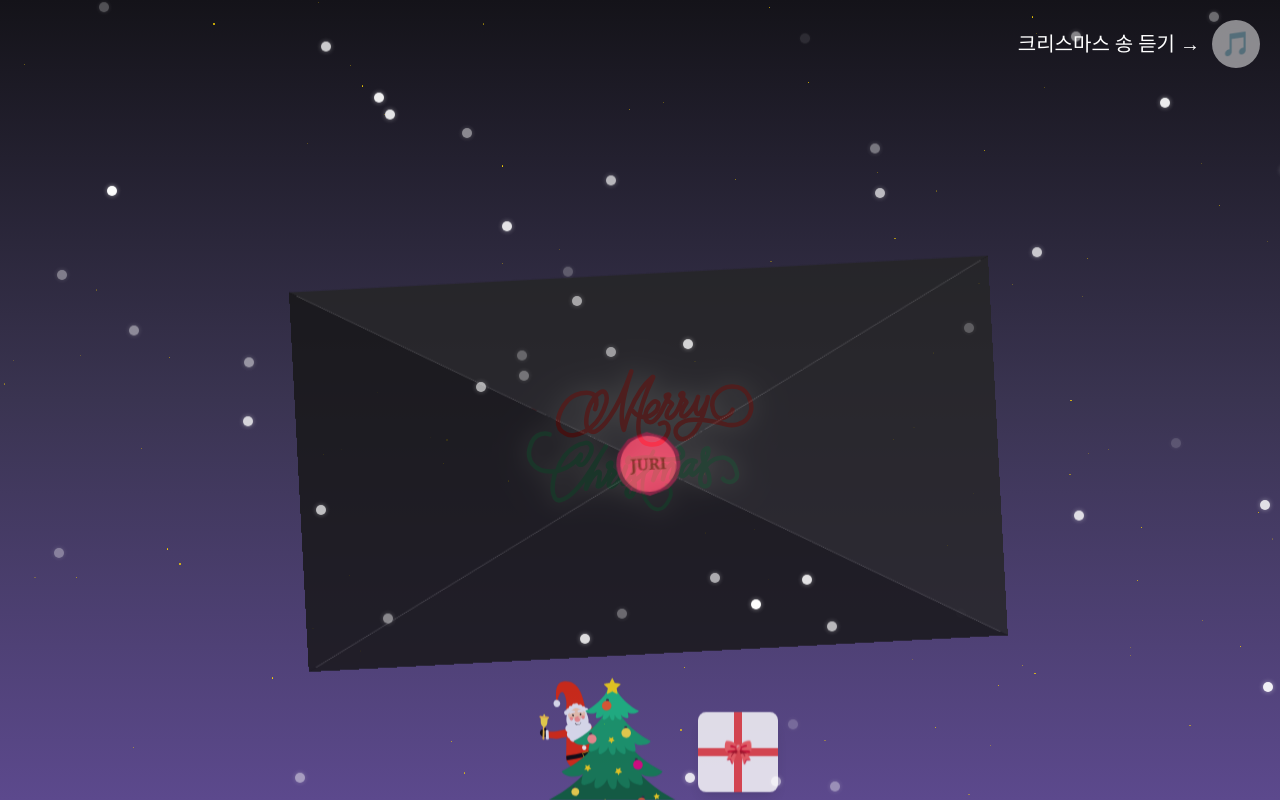
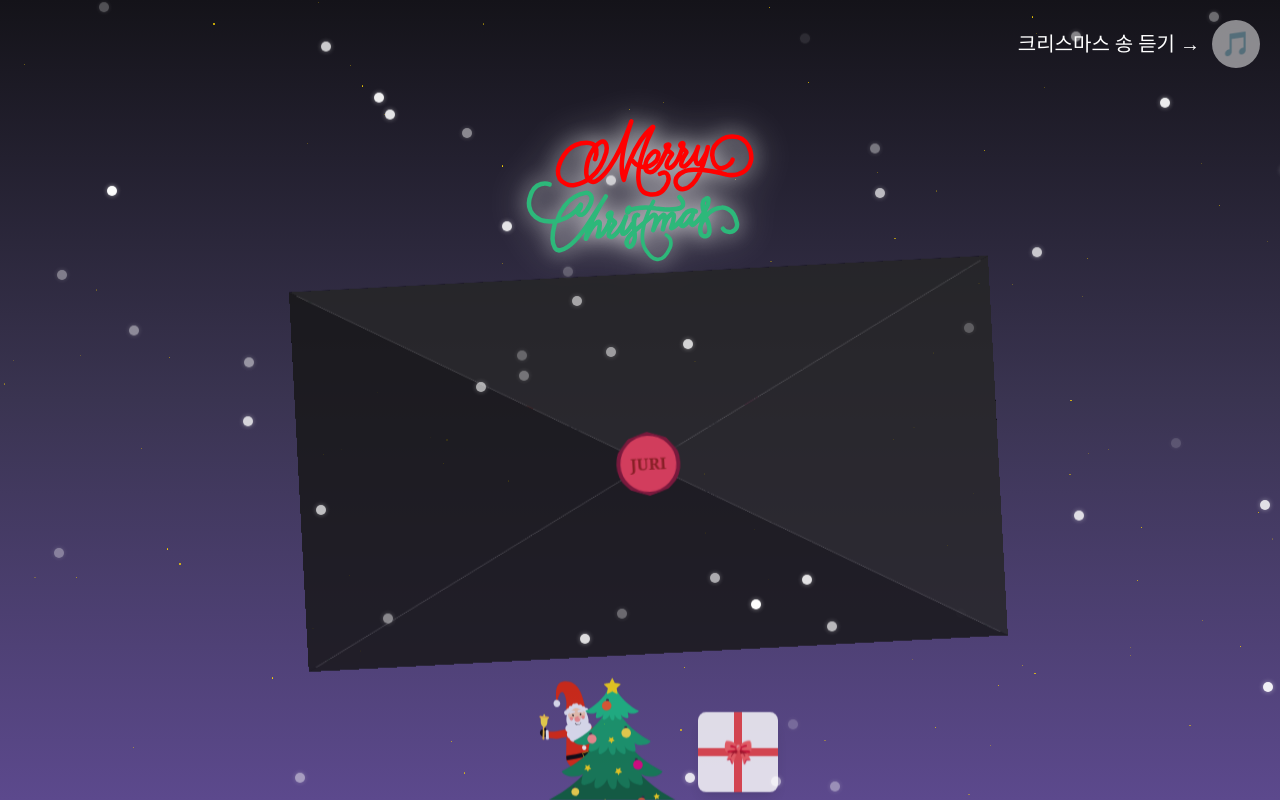
Before and after one commit to onezeun/JuriverseXmas, a Next.js app: page / in a window 1280 px wide. Built offline with nearby package versions, Linux system fonts and the light colour scheme; a web font is replaced by a local one.

Commit message:
편지 테두리 추가

```diff
--- a/src/components/ChristmasEnvelope.tsx
+++ b/src/components/ChristmasEnvelope.tsx
@@ -134,7 +134,14 @@ const ChristmasEnvelope = () => {
         <motion.div
           className="absolute left-0 top-0 transform"
           initial={{ top: 0, scale: 1 }}
-          animate={isTitleAnimationFinished ? { top: '-100px', scale: 0.5 } : { top: 0, scale: 1 }}
+          animate={
+            isTitleAnimationFinished
+              ? {
+                  top: window.innerWidth >= 768 ? '-350px' : '-100px',
+                  scale: 0.5,
+                }
+              : { top: 0, scale: 1 }
+          }
           transition={{ duration: 1, ease: 'easeInOut' }}
         >
           <Lottie
@@ -176,6 +183,16 @@ const ChristmasEnvelope = () => {
                     isOpen && animationComplete ? '-translate-y-48 duration-1000' : ''
                   }`}
                 >
+                  <div className="animate-border-pulse pointer-events-none absolute inset-0 border-4 border-dotted">
+                    <div className="absolute left-0 right-0 top-0 h-0 border-t-4 border-dotted border-green-700"></div>
+                    <div className="absolute bottom-0 left-0 right-0 h-0 border-t-4 border-dotted border-green-700"></div>
+                    <div className="absolute bottom-0 left-0 top-0 w-0 border-l-4 border-dotted border-red-700"></div>
+                    <div className="absolute bottom-0 right-0 top-0 w-0 border-r-4 border-dotted border-red-700"></div>
+                  </div>
+
+                  <div
+                    className={`relative flex flex-col items-center justify-start bg-white py-5 transition-all duration-300`}
+                  >
                     <p className="mb-5 text-2xl font-semibold text-black">
                       🎄 주리 공주👸의{' '}
                       <span>
@@ -189,31 +206,42 @@ const ChristmasEnvelope = () => {
                     </p>
                     <div className="flex w-full flex-col items-center justify-center text-sm">
                       <p className="my-0.5 w-[15.5rem] text-left text-gray-700">
-                      <span className="inline-block w-[6.5rem] text-left font-bold">🗓️ 언제?</span>
+                        <span className="inline-block w-[6.5rem] text-left font-bold">
+                          🗓️ 언제?
+                        </span>{' '}
                         2024년 12월 23일!
                       </p>
                       <p className="my-0.5 w-[15.5rem] text-left text-gray-700">
-                      <span className="inline-block w-[6.5rem] text-left font-bold">📍 어디?</span>
+                        <span className="inline-block w-[6.5rem] text-left font-bold">
+                          📍 어디?
+                        </span>{' '}
                         주리 공주 홈스윗홈 💕
                       </p>
                       <p className="my-0.5 w-[15.5rem] text-left text-gray-700">
-                      <span className="inline-block w-[6.5rem] text-left font-bold">⏰ 몇 시?</span>
+                        <span className="inline-block w-[6.5rem] text-left font-bold">
+                          ⏰ 몇 시?
+                        </span>{' '}
                         퇴근 후 핫한 밤 😘
                       </p>
                       <p className="my-0.5 w-[15.5rem] text-left text-gray-700">
                         <span className="inline-block w-[6.5rem] text-left font-bold">
-                        👗 드레스코드?
-                      </span>
+                          {' '}
+                          👗 드레스코드?{' '}
+                        </span>{' '}
                         전라로 오세요~ 🎅 <br />
                         <span className="ml-[6.5rem] text-xs text-neutral-500">
-                        (공주님 농담이에요!)
+                          {' '}
+                          (공주님 농담이에요!){' '}
                         </span>
                       </p>
                       <p className="my-0.5 w-[15.5rem] text-left text-gray-700">
-                      <span className="inline-block w-[6.5rem] text-left font-bold">🚫 규칙!</span>{' '}
+                        <span className="inline-block w-[6.5rem] text-left font-bold">
+                          🚫 규칙!
+                        </span>{' '}
                         연인 동반은 안돼~ 🙅‍♀️
                       </p>
                       <p className="pt-5 font-serif text-gray-700">⭐ Happy Holidays ⭐</p>
+                    </div>
                   </div>
                 </div>
                 {!isOpen && (
--- a/tailwind.config.ts
+++ b/tailwind.config.ts
@@ -10,10 +10,11 @@ export default {
   theme: {
     extend: {
       animation: {
-        float: 'float 3s infinite ease-in-out',
-        twinkle: 'twinkle 1.5s infinite ease-in-out',
-        fall: 'fall linear infinite',
-        bounce: 'bounce 2s infinite',
+        'float': 'float 3s infinite ease-in-out',
+        'twinkle': 'twinkle 1.5s infinite ease-in-out',
+        'fall': 'fall linear infinite',
+        'bounce': 'bounce 2s infinite',
+        'border-pulse': 'border-pulse 2s infinite',
       },
       backgroundImage: {
         pattern: `linear-gradient(45deg, #e9ecef 25%, transparent 25%),
@@ -41,6 +42,12 @@ export default {
       backgroundSize: {
         pattern: '20px 20px',
       },
+      keyframes: {
+        'border-pulse': {
+          '0%, 100%': { opacity: '1' },
+          '50%': { opacity: '0.5' },
+        },
+      },
     },
   },
   plugins: [tailwindScrollbarHide],
```
Lines whose indentation alone changed are shown as unchanged.
